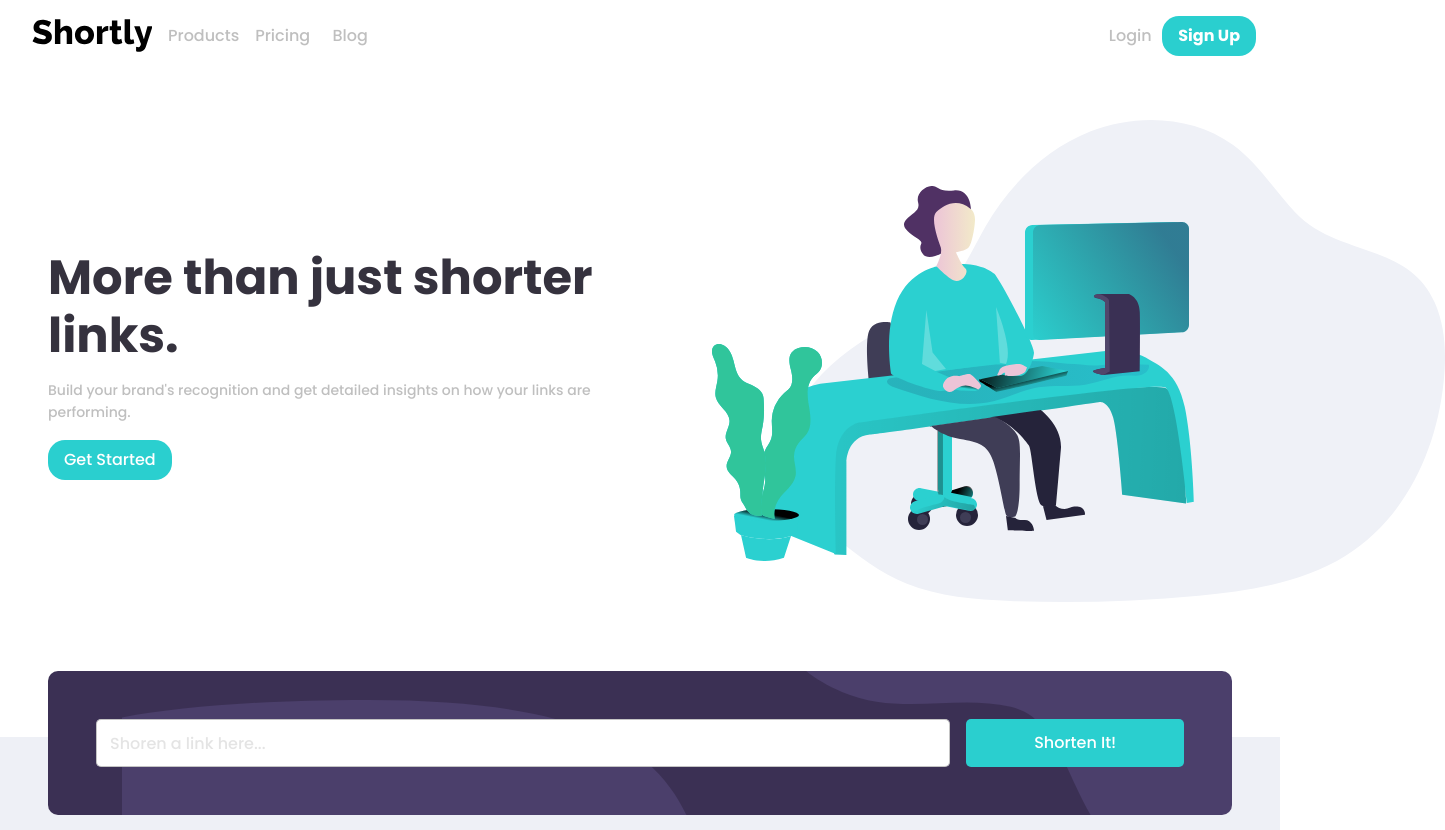
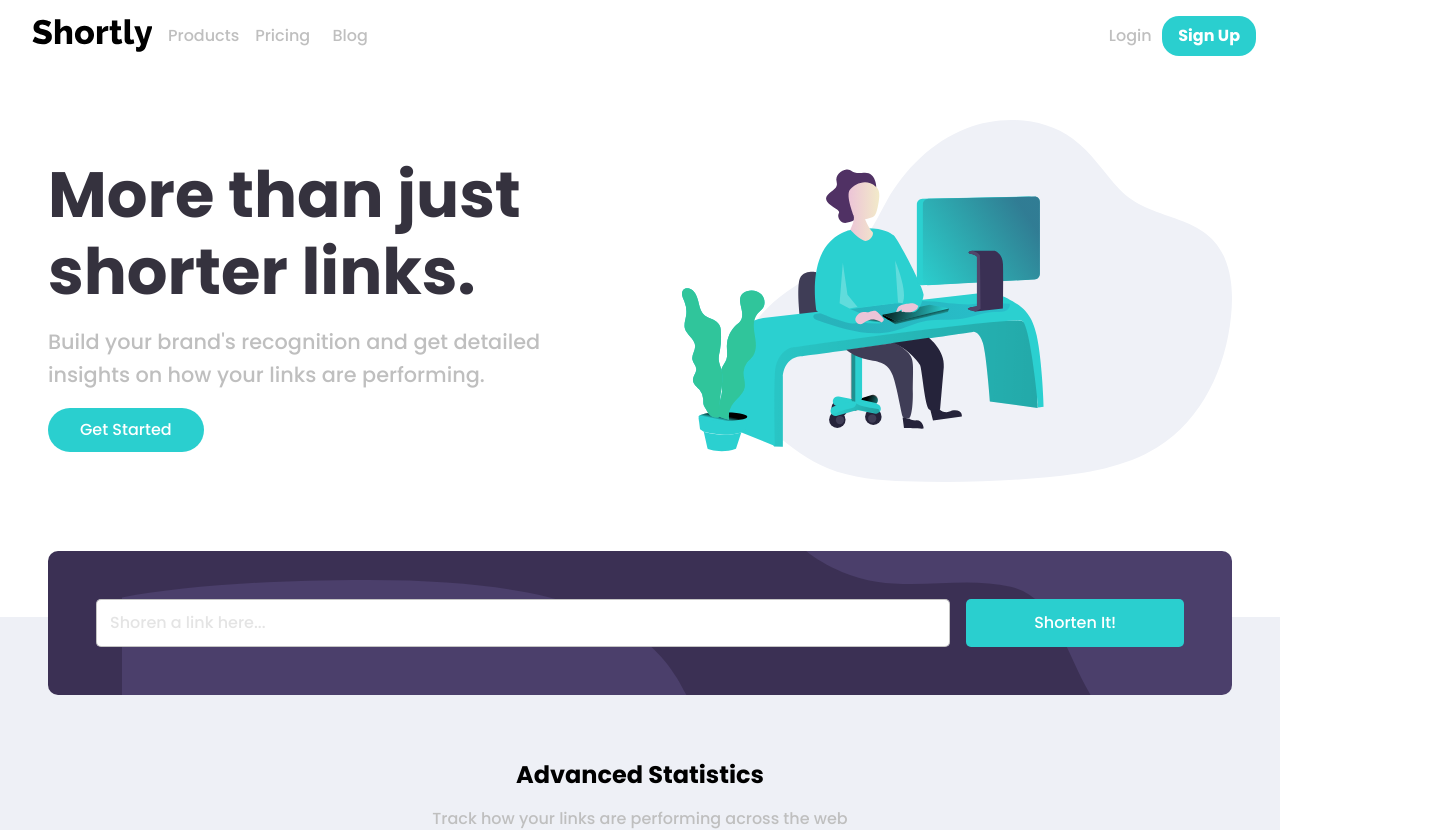
Before and after one commit to karolwk/url-shortening-api, a React (Create React App) app: page / in a window 1280 px wide. Shown: the top 830 px of the page, 1445 px wide, since content can reach past the window. Built offline with nearby package versions, Linux system fonts and the light colour scheme.

Commit message:
fixes with image ascpect ratio

```diff
--- a/src/pages/MainView/MainView.tsx
+++ b/src/pages/MainView/MainView.tsx
@@ -39,17 +39,24 @@ const MainView = (props: Props) => {
           >
             <Typography
               variant="h2"
-              sx={{ fontSize: { xs: '2rem', md: '3rem' } }}
+              sx={{ fontSize: { xs: '2rem', md: '4rem' } }}
             >
               More than just shorter links.
             </Typography>
-            <Typography variant="subtitle2">
+            <Typography
+              variant="subtitle2"
+              fontSize={{ xs: '1rem', md: '1.3rem' }}
+            >
               Build your brand's recognition and get detailed insights on how
               your links are performing.
             </Typography>
             <Button
               variant="contained"
-              sx={{ alignSelf: { md: 'flex-start' } }}
+              sx={{
+                alignSelf: { md: 'flex-start' },
+                padding: '0.5rem 2rem 0.5rem 2rem',
+                borderRadius: '50px',
+              }}
             >
               Get Started
             </Button>
@@ -57,12 +64,11 @@ const MainView = (props: Props) => {
           <Box
             sx={{
               maxWidth: { xs: '550px', md: '750px' },
-              minWidth: { xs: '300px', md: '550px' },
-              marginRight: '-1000px',
+              minWidth: { xs: '320px', md: '550px' },
 
-              objectFit: 'cover',
+              //backgroundSize: 'cover',
 
-              '& > img': {},
+              // '& > img': { marginLeft: '100px' },
             }}
           >
             <img src="/images/illustration-working.svg" width="100%" />
```
